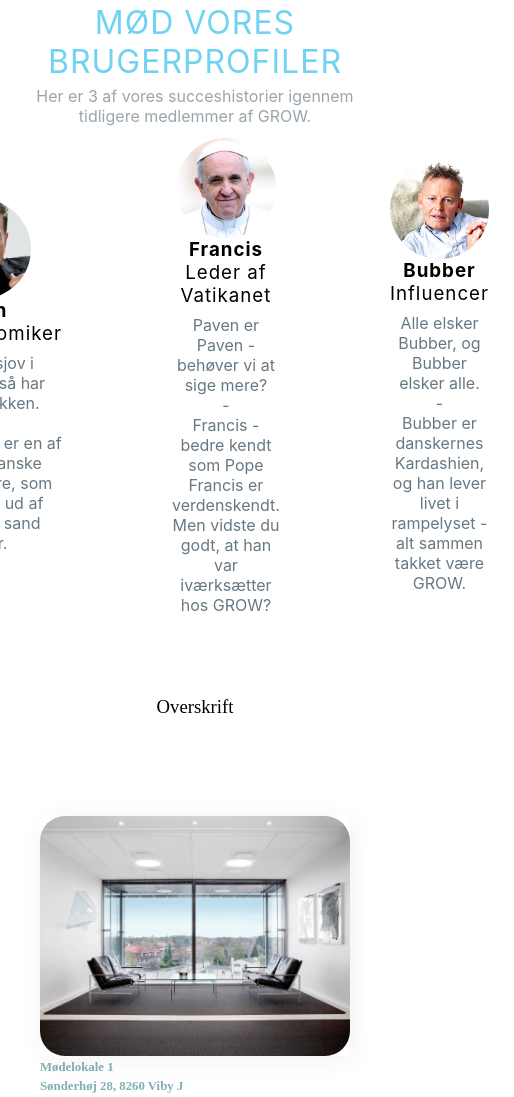
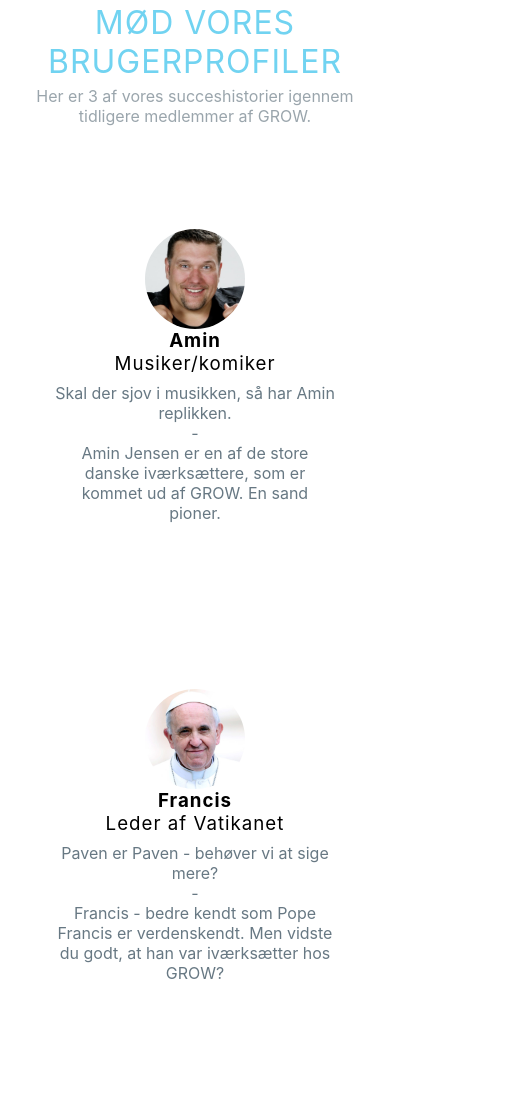
Before and after one commit to Sigurdmazanti/webdokumentar, a plain HTML site: page index.html in a window 390 px wide. Shown: the part 2769-3866 px from the top of the page, 514 px wide, since content can reach past the window. Drawn offline with Linux system fonts and the light colour scheme.

Commit message:
brugerprofil

```diff
--- a/css/style.css
+++ b/css/style.css
@@ -448,6 +448,10 @@ img {
 }
 
 @media(max-width: 1050px) {
+    .brugerprofil_bruger_container {
+        flex-wrap: wrap;
+    }
+
     .brugerprofiler {
         height: auto;
     }
```
